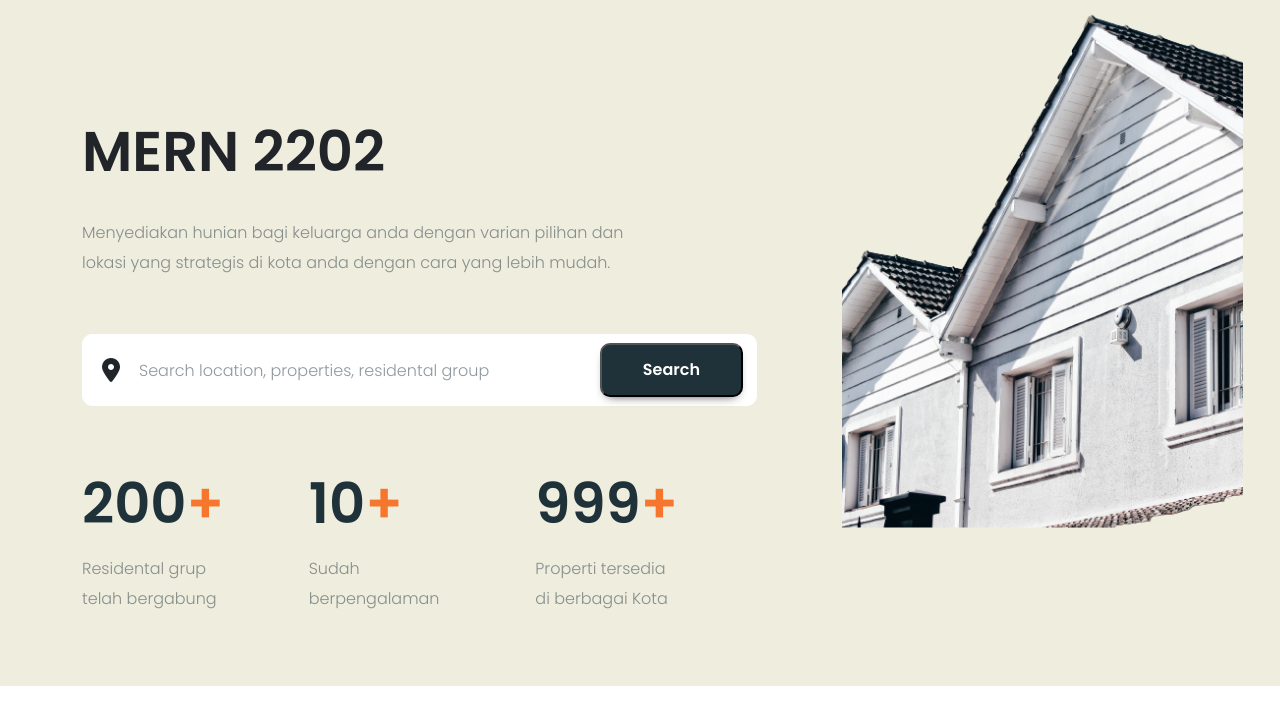
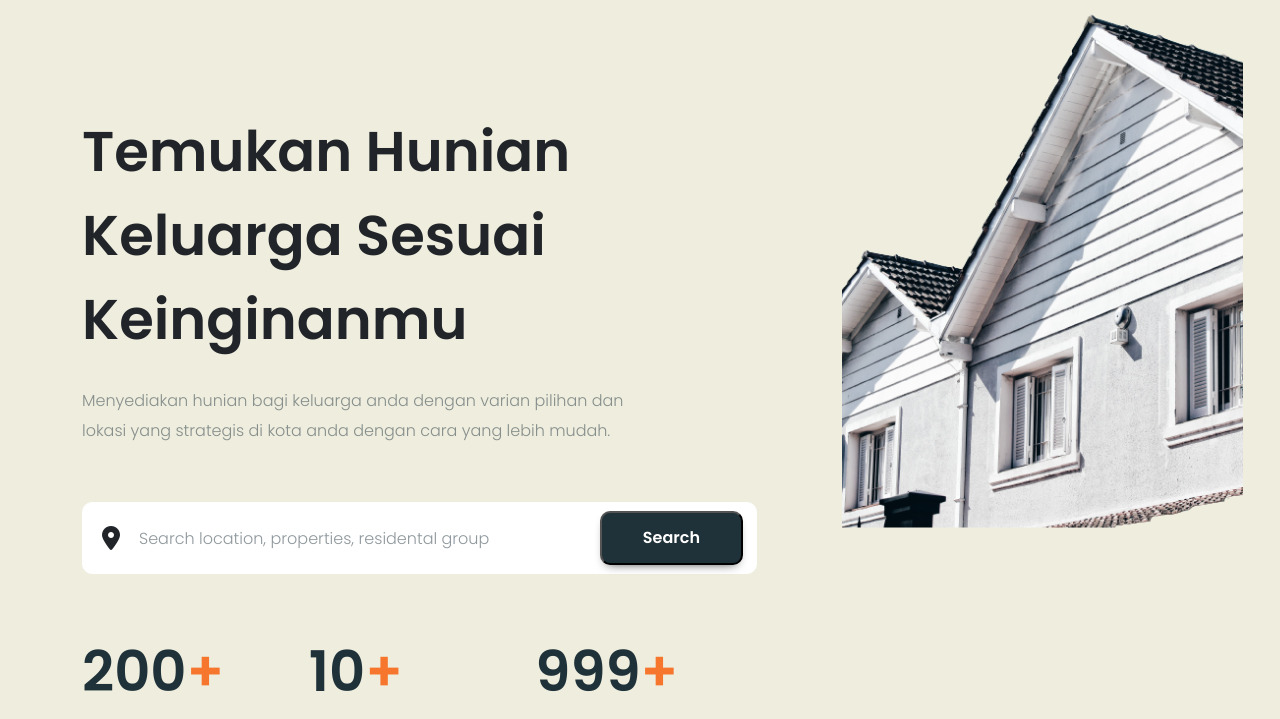
Before and after one commit to aminulislam69/Omah, a plain HTML site: page index.html in a window 1280 px wide. Shown: the part 63-782 px from the top of the page. Drawn offline with Linux system fonts and the light colour scheme.

Commit message:
change header as before it

```diff
--- a/index.html
+++ b/index.html
@@ -63,7 +63,7 @@
   <div class="container">
     <div class="row">
       <div class="col-lg-8">
-        <h1>MERN 2202</h1>
+        <h1>Temukan Hunian Keluarga Sesuai Keinginanmu</h1>
         <p>Menyediakan hunian bagi keluarga anda dengan varian pilihan dan lokasi yang strategis di kota anda dengan cara yang lebih mudah.</p>
 
         <div class="search">
```
